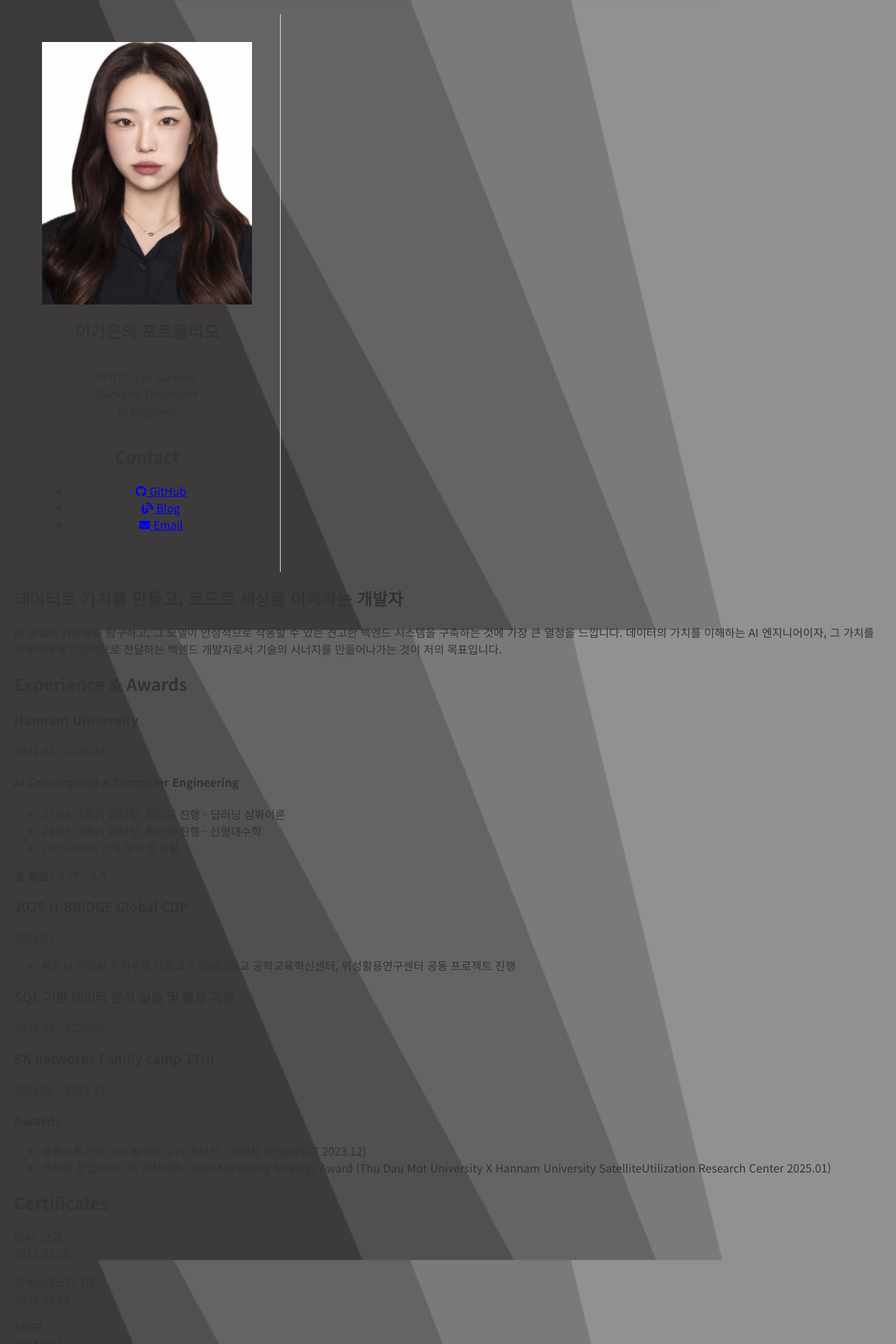
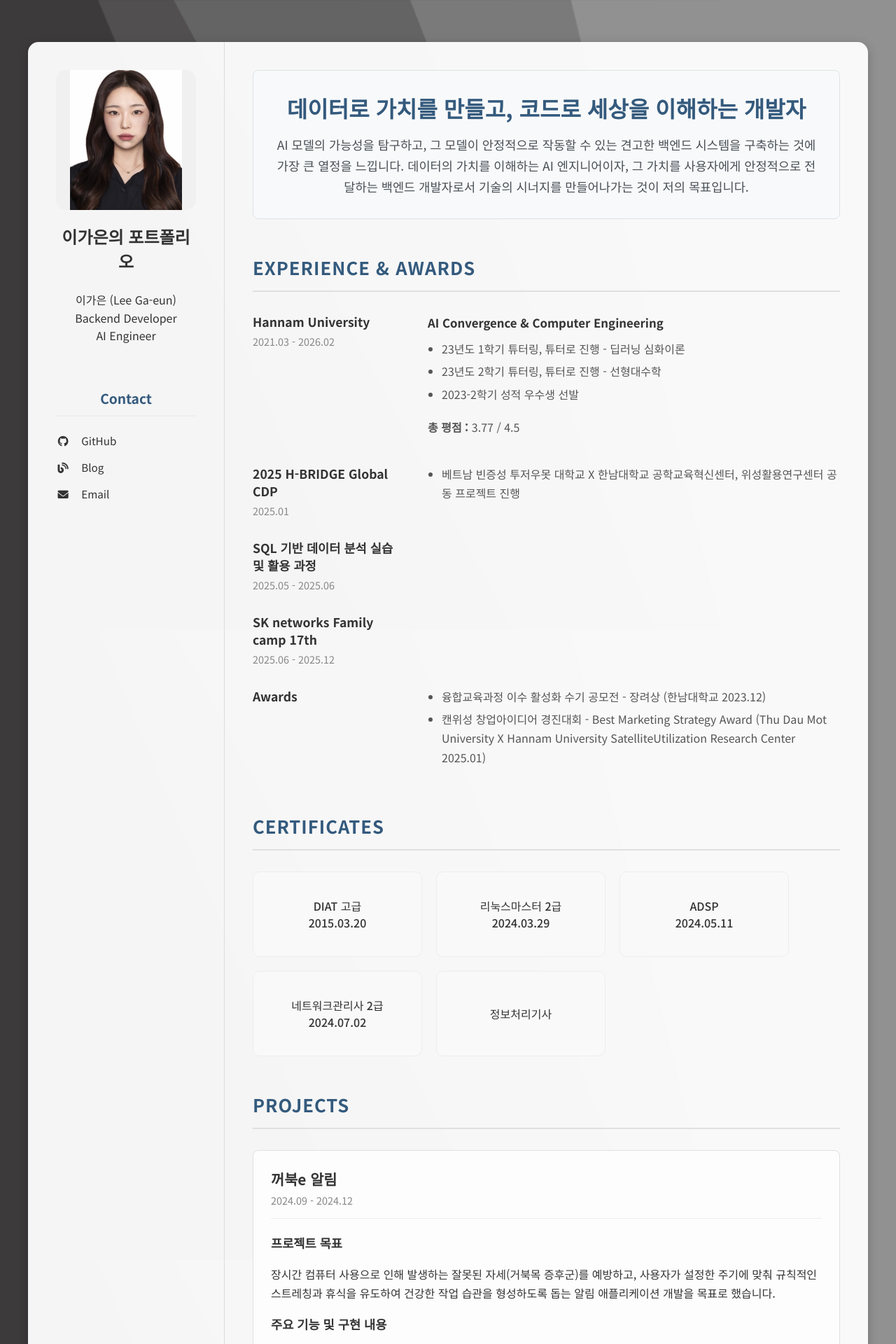
Before and after one commit to Leegaeune/Leegaeune.github.io, a Jekyll site: the page built from index.md, in a window 1280 px wide. Shown: the top 1920 px of the page at 70% size. Built offline with Jekyll 4.4.1, drawn with Linux system fonts in a browser that asks for light colours.

Commit message:
Update style.css

```diff
--- a/assets/css/style.css
+++ b/assets/css/style.css
@@ -10,29 +10,99 @@ body {
     background-attachment: fixed;
 }
 
+/* 전체 레이아웃을 감싸는 컨테이너 */
+.container {
+    display: flex;
+    max-width: 1200px;
+    margin: 40px auto;
+    background-color: rgba(255, 255, 255, 0.95);
+    box-shadow: 0 4px 15px rgba(0,0,0,0.2);
+    border-radius: 15px;
+    overflow: hidden;
+}
+
 /* 왼쪽 사이드바 스타일 */
 .sidebar {
     width: 300px; padding: 40px; border-right: 1px solid #ddd;
     text-align: center; display: flex; flex-direction: column;
 }
-.contact-info a:hover { color: #345a7d; } /* 링크 호버 색상 통일 */
+.sidebar img {
+    width: 200px; height: 200px; border-radius: 15px; object-fit: contain;
+    margin-bottom: 20px; margin-left: auto; margin-right: auto; background-color: #f0f0f0;
+}
+.sidebar h1 { font-size: 1.5em; margin-top: 0; margin-bottom: 10px; }
+.sidebar p { line-height: 1.6; }
 
-/* ... (기존의 다른 스타일들) ... */
+/* 연락처 정보 스타일 */
+.contact-info { margin-top: 30px; text-align: left; width: 100%; }
+.contact-info h2 {
+    text-align: center; font-size: 1.2em; margin-bottom: 15px;
+    padding-bottom: 10px; border-bottom: 2px solid #eee;
+    color: #345a7d;
+}
+.contact-info ul { list-style: none; padding: 0; margin: 0; }
+.contact-info li { padding: 8px 0; font-size: 0.95em; }
+.contact-info a { color: #333; text-decoration: none; transition: color 0.2s ease-in-out; }
+.contact-info a:hover { color: #345a7d; }
+.contact-info .fab, .contact-info .fas { margin-right: 12px; width: 20px; text-align: center; }
 
-/* --- 프로젝트 기술 태그 스타일 (새로 추가) --- */
-.project-tech-tags {
-    margin-top: 15px;
-    display: flex;
-    flex-wrap: wrap;
-    gap: 8px;
+/* 오른쪽 메인 콘텐츠 스타일 */
+.main-content { flex-grow: 1; padding: 40px; }
+
+/* 대표문구 섹션 스타일 */
+.hero-section {
+    background-color: #f8f9fa; border: 1px solid #dee2e6; padding: 30px;
+    border-radius: 8px; margin-bottom: 50px; text-align: center;
 }
+.hero-section h1 {
+    font-size: 2em; margin: 0 0 15px 0;
+    color: #345a7d;
+}
+.hero-section p { font-size: 1.1em; line-height: 1.7; color: #495057; margin: 0; }
+
+/* 모든 섹션 제목 스타일 */
+.section-title {
+  font-size: 1.6em; padding-bottom: 15px; margin-top: 50px;
+  margin-bottom: 30px; border-bottom: 2px solid #e0e0e0;
+  text-transform: uppercase; letter-spacing: 1px; font-weight: 600;
+  color: #345a7d;
+}
+.main-content .section-title:first-of-type { margin-top: 0; }
+
+/* Experience & Awards Section 스타일 */
+.experience-entry { display: flex; margin-bottom: 30px; align-items: flex-start; }
+.experience-left { width: 220px; flex-shrink: 0; padding-right: 30px; }
+.experience-left h3 { margin: 0 0 5px 0; font-size: 1.1em; font-weight: bold; }
+.experience-left p { margin: 0; color: #888; font-size: 0.9em; }
+.experience-right { flex-grow: 1; line-height: 1.7; }
+.experience-right h4 { margin: 0 0 10px 0; font-size: 1.05em; font-weight: bold; }
+.experience-right p { margin: 10px 0; color: #555; }
+.experience-right ul { margin: 0 0 15px 0; padding-left: 20px; color: #555; }
+.experience-right li { margin-bottom: 5px; }
+.experience-detail { margin-bottom: 20px; }
+.experience-detail:last-child { margin-bottom: 0; }
+
+/* Certificates 스타일 */
+.certificates-list { display: flex; justify-content: flex-start; flex-wrap: wrap; gap: 20px; margin-top: 20px; }
+.certificates-list div {
+    background: #f9f9f9; border: 1px solid #eee; border-radius: 10px; padding: 20px;
+    width: 200px; min-height: 60px; display: flex; align-items: center; justify-content: center;
+    text-align: center; font-weight: 500;
+}
+
+/* Projects Section 스타일 */
+.project-card { background: #fdfdfd; border: 1px solid #e0e0e0; border-radius: 8px; padding: 25px; margin-bottom: 25px; }
+.project-card h3 { margin: 0 0 5px 0; font-size: 1.3em; }
+.project-card .project-period { color: #888; font-size: 0.9em; margin: 0 0 20px 0; border-bottom: 1px solid #eee; padding-bottom: 15px; }
+.project-content { line-height: 1.7; }
+.project-content h4 { font-size: 1.1em; margin: 15px 0 10px 0; }
+.project-content ul, .project-content ol { padding-left: 25px; }
+
+/* 프로젝트 기술 태그 스타일 */
+.project-tech-tags { margin-top: 15px; display: flex; flex-wrap: wrap; gap: 8px; }
 .tech-tag {
-    background-color: #e9ecef;
-    color: #495057;
-    padding: 4px 10px;
-    border-radius: 15px;
-    font-size: 0.85em;
-    font-weight: 500;
+    background-color: #e9ecef; color: #495057; padding: 4px 10px;
+    border-radius: 15px; font-size: 0.85em; font-weight: 500;
 }
 .tech-tag.python { background-color: #d8e6f1; color: #306998; }
 .tech-tag.java { background-color: #e1e9ed; color: #5382a1; }
@@ -42,27 +112,53 @@ body {
 .tech-tag.ai { background-color: #e7d8f1; color: #6f42c1; }
 .tech-tag.ml { background-color: #d8f1e9; color: #0b7a75; }
 
+/* 프로젝트 링크 버튼 스타일 */
+.project-link {
+    display: inline-block; margin-top: 20px; padding: 10px 20px; background-color: #345a7d;
+    color: #fff; text-decoration: none; font-weight: bold; border-radius: 5px;
+    transition: background-color 0.2s ease-in-out, transform 0.2s ease;
+}
+.project-link:hover { background-color: #2c4a68; transform: translateY(-2px); color: #fff; }
 
-/* --- 맨 위로 가기 버튼 스타일 (새로 추가) --- */
+/* Tech Stack Section 스타일 */
+.tech-stack-container { display: flex; align-items: center; background: #f9f9f9; border: 1px solid #eee; border-radius: 10px; padding: 20px; }
+.tech-stack-text { width: 200px; flex-shrink: 0; padding-right: 20px; border-right: 1px solid #ddd; }
+.tech-stack-text h3 { margin: 0 0 10px 0; }
+.tech-stack-text ul { list-style: none; padding: 0; margin: 0; }
+.tech-stack-text li { padding: 2px 0; }
+.tech-stack-logos { flex-grow: 1; display: flex; flex-wrap: wrap; justify-content: center; gap: 15px; padding-left: 20px; }
+.logo-item { font-size: 3em; width: 60px; height: 60px; display: flex; align-items: center; justify-content: center; transition: transform 0.2s ease; }
+.logo-item:hover { transform: scale(1.1); }
+.logo-item.cpp { font-size: 1.5em; font-weight: bold; }
+.java { color: #5382a1; } .javascript { color: #f0db4f; } .python { color: #306998; }
+.cpp { color: #f34b7d; } .html5 { color: #e34c26; }
+
+/* 맨 위로 가기 버튼 스타일 */
 .back-to-top {
-    position: fixed;
-    bottom: 30px;
-    right: 30px;
-    display: none;
-    width: 40px;
-    height: 40px;
-    border-radius: 50%;
-    background-color: #345a7d;
-    color: white;
-    text-align: center;
-    line-height: 40px;
-    font-size: 16px;
+    position: fixed; bottom: 30px; right: 30px; display: none;
+    width: 40px; height: 40px; border-radius: 50%; background-color: #345a7d;
+    color: white; text-align: center; line-height: 40px; font-size: 16px;
     transition: opacity 0.3s ease, transform 0.3s ease;
-    z-index: 1000;
-    box-shadow: 0 2px 5px rgba(0,0,0,0.2);
+    z-index: 1000; box-shadow: 0 2px 5px rgba(0,0,0,0.2);
 }
-.back-to-top:hover {
-    background-color: #2c4a68;
-    transform: translateY(-3px);
-    color: white;
+.back-to-top:hover { background-color: #2c4a68; transform: translateY(-3px); color: white; }
+
+/* 반응형 디자인 */
+@media (max-width: 768px) {
+    .container {
+        flex-direction: column;
+    }
+    .sidebar {
+        width: 100%;
+        border-right: none;
+        border-bottom: 1px solid #ddd;
+    }
+    .experience-entry {
+        flex-direction: column;
+    }
+    .experience-left {
+        width: 100%;
+        padding-right: 0;
+        margin-bottom: 10px;
+    }
 }
```
